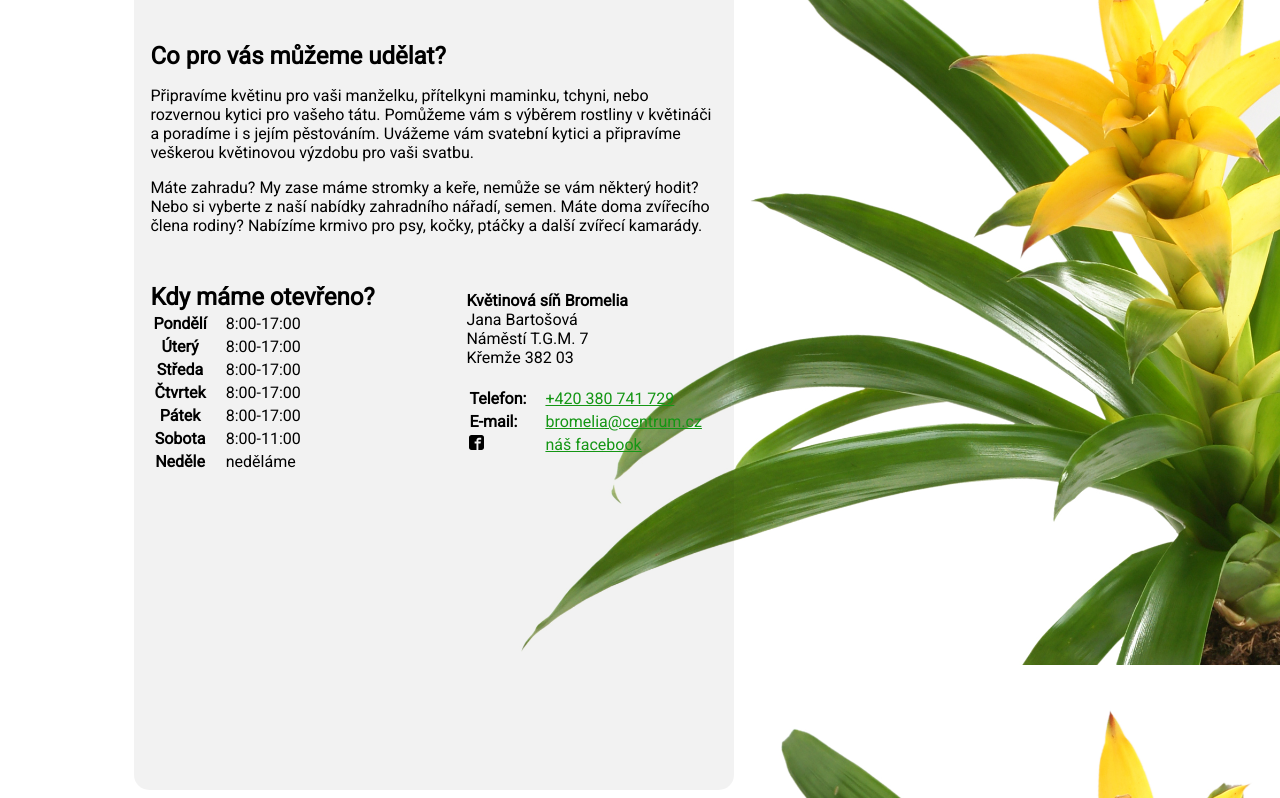
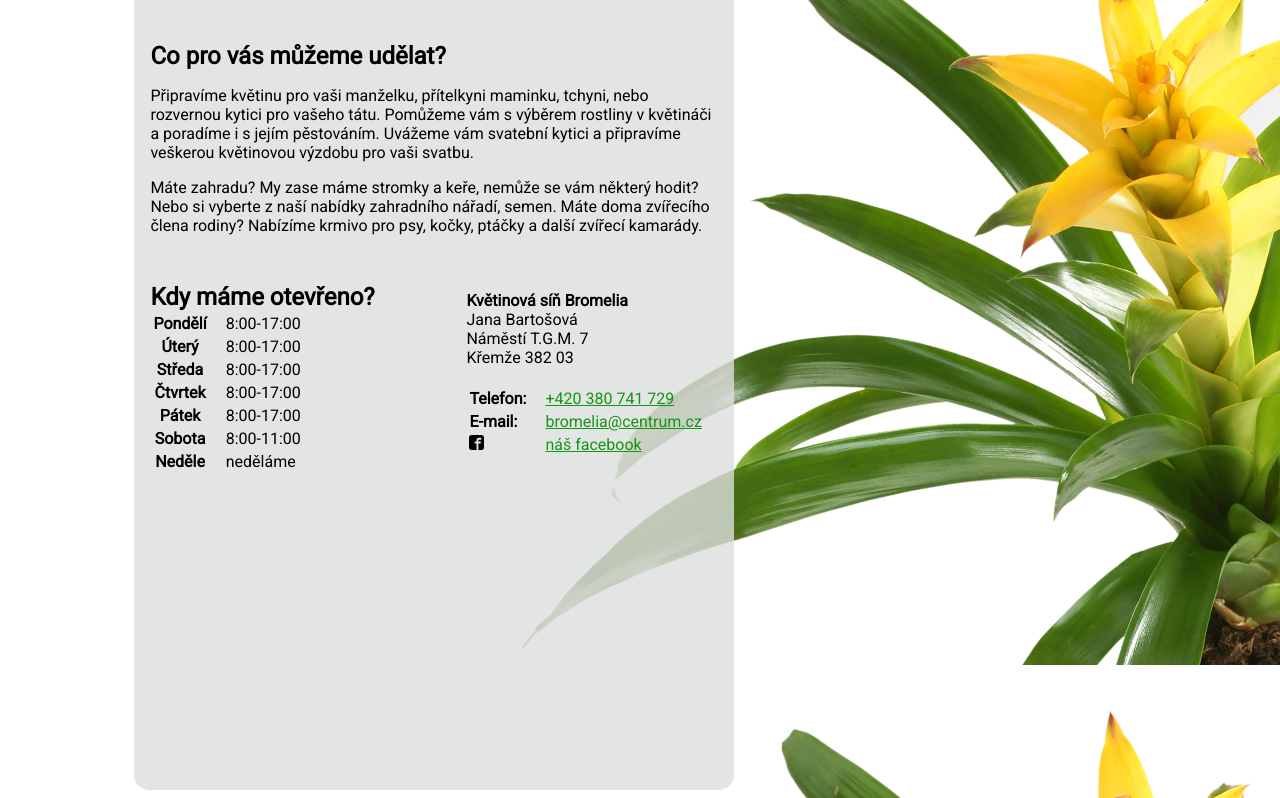
Before and after one commit to svarnyjunak/Bromelia, a plain HTML site: page index.html in a window 1280 px wide. Shown: the part 135-933 px from the top of the page. Drawn offline with Linux system fonts and the light colour scheme; a script that the page names is missing.

Commit message:
box colors changed

```diff
--- a/css/styles.css
+++ b/css/styles.css
@@ -36,13 +36,8 @@ address {
   -webkit-border-radius: 15px;
   -moz-border-radius: 15px;
   border-radius: 15px;
-  background: rgba(194, 255, 194); /* Fall-back for browsers that don't support rgba */
-  background-color: rgba(0, 0, 0, 0.05);
-  /*
-  -webkit-box-shadow: 10px 10px 5px 0px rgba(0,0,0,0.22);
-  -moz-box-shadow: 10px 10px 5px 0px rgba(0,0,0,0.22);
-  box-shadow: 10px 10px 5px 0px rgba(0,0,0,0.22);
-  */
+  background: rgb(242, 242, 242); /* Fall-back for browsers that don't support rgba */
+  background-color: rgba(220, 222, 222, 0.8);
 }
 
 .info {
@@ -63,6 +58,7 @@ address {
   -webkit-border-radius: 5px;
   -moz-border-radius: 5px;
   border-radius: 5px;
+  opacity: 0.7;
 }
 
 #contact address {
```
